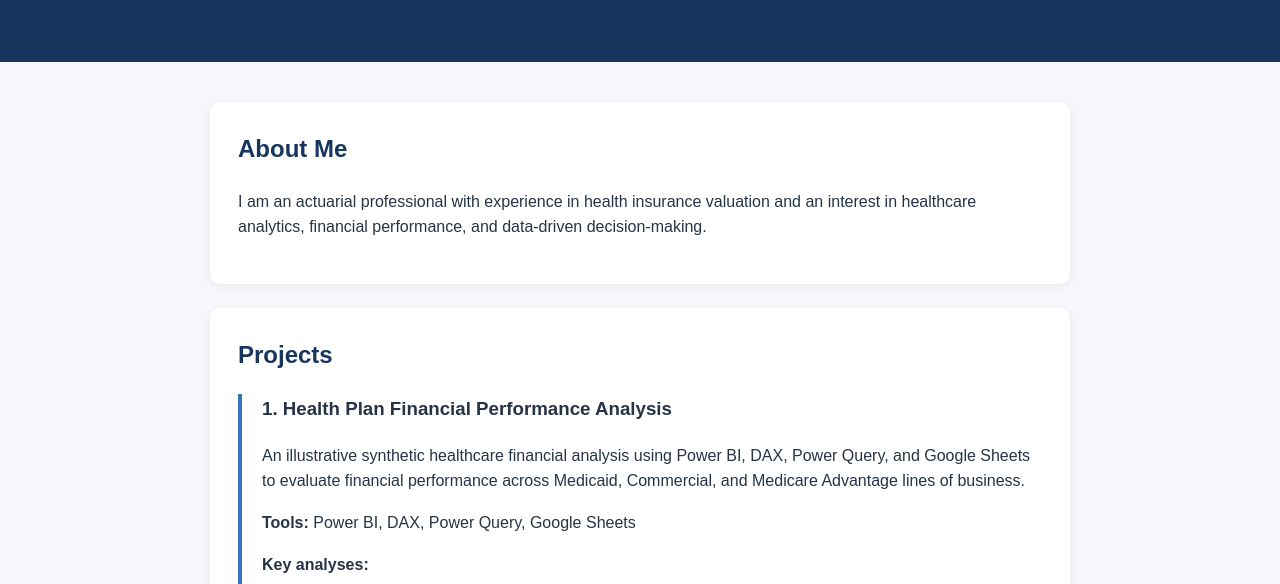
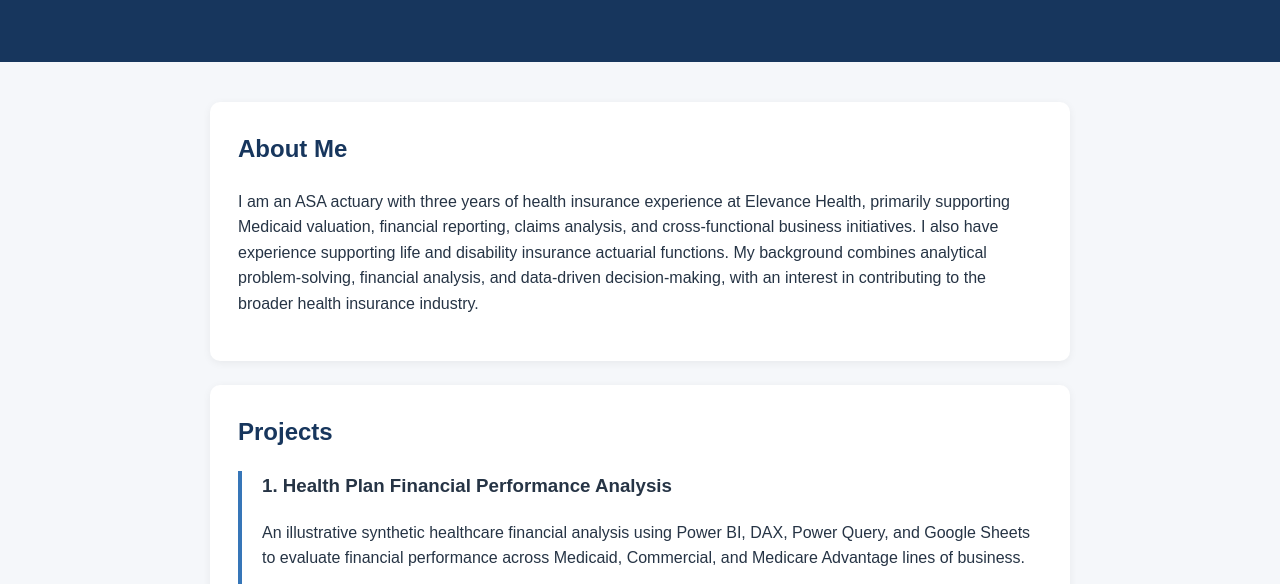
Before and after one commit to varunckumar200/varunckumar200.github.io, a plain HTML site: page index.html in a window 1280 px wide. Shown: the part 162-746 px from the top of the page. Drawn offline with Linux system fonts and the light colour scheme.

Commit message:
Update About Me section

```diff
--- a/index.html
+++ b/index.html
@@ -77,13 +77,18 @@
 <main>
 
   <section>
-    <h2>About Me</h2>
-    <p>
-      I am an actuarial professional with experience in health insurance
-      valuation and an interest in healthcare analytics, financial
-      performance, and data-driven decision-making.
-    </p>
-  </section>
+  <h2>About Me</h2>
+  <p>
+    I am an ASA actuary with three years of health insurance experience
+    at Elevance Health, primarily supporting Medicaid valuation,
+    financial reporting, claims analysis, and cross-functional business
+    initiatives. I also have experience supporting life and disability
+    insurance actuarial functions. My background combines analytical
+    problem-solving, financial analysis, and data-driven decision-making,
+    with an interest in contributing to the broader health insurance
+    industry.
+  </p>
+</section>
 
   <section>
     <h2>Projects</h2>
```
